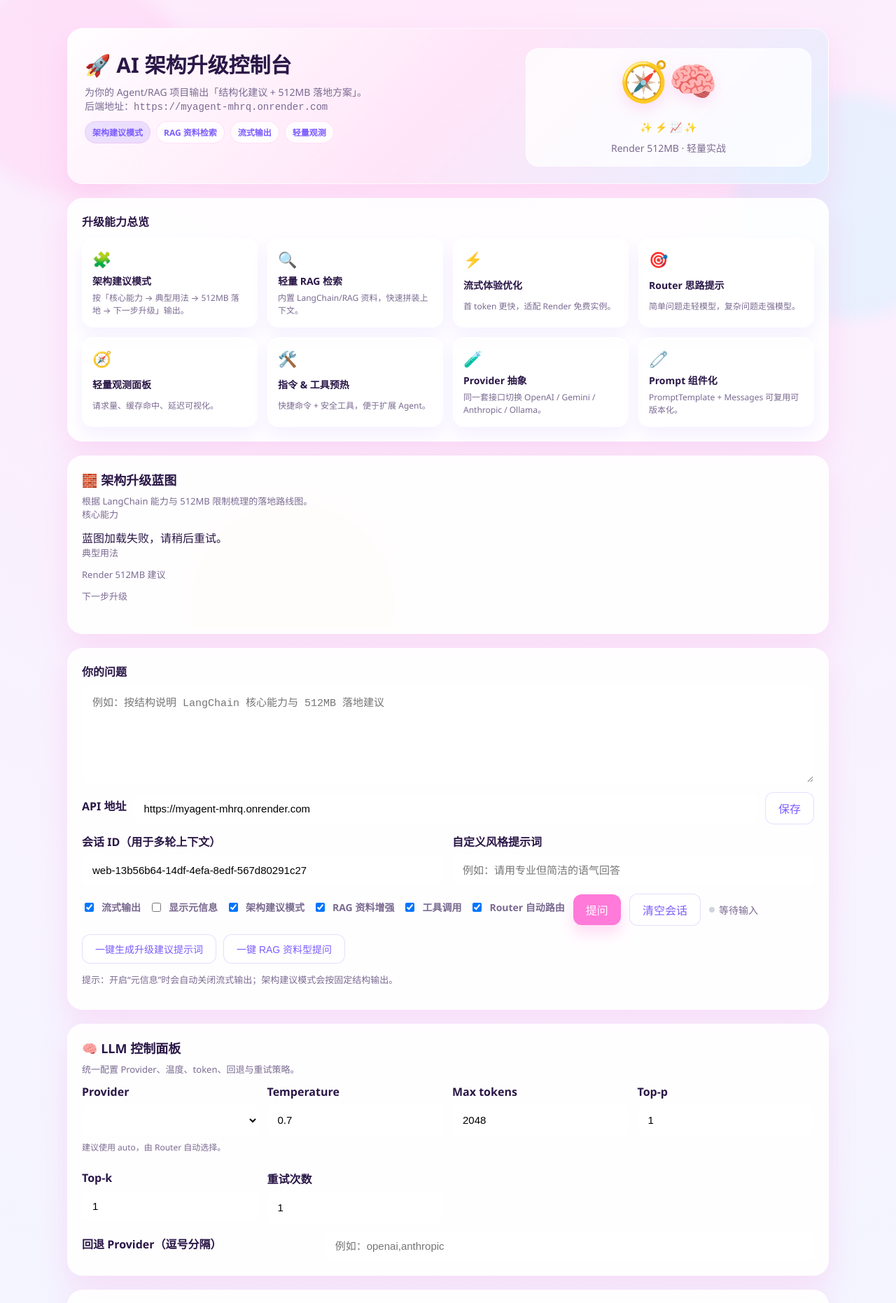
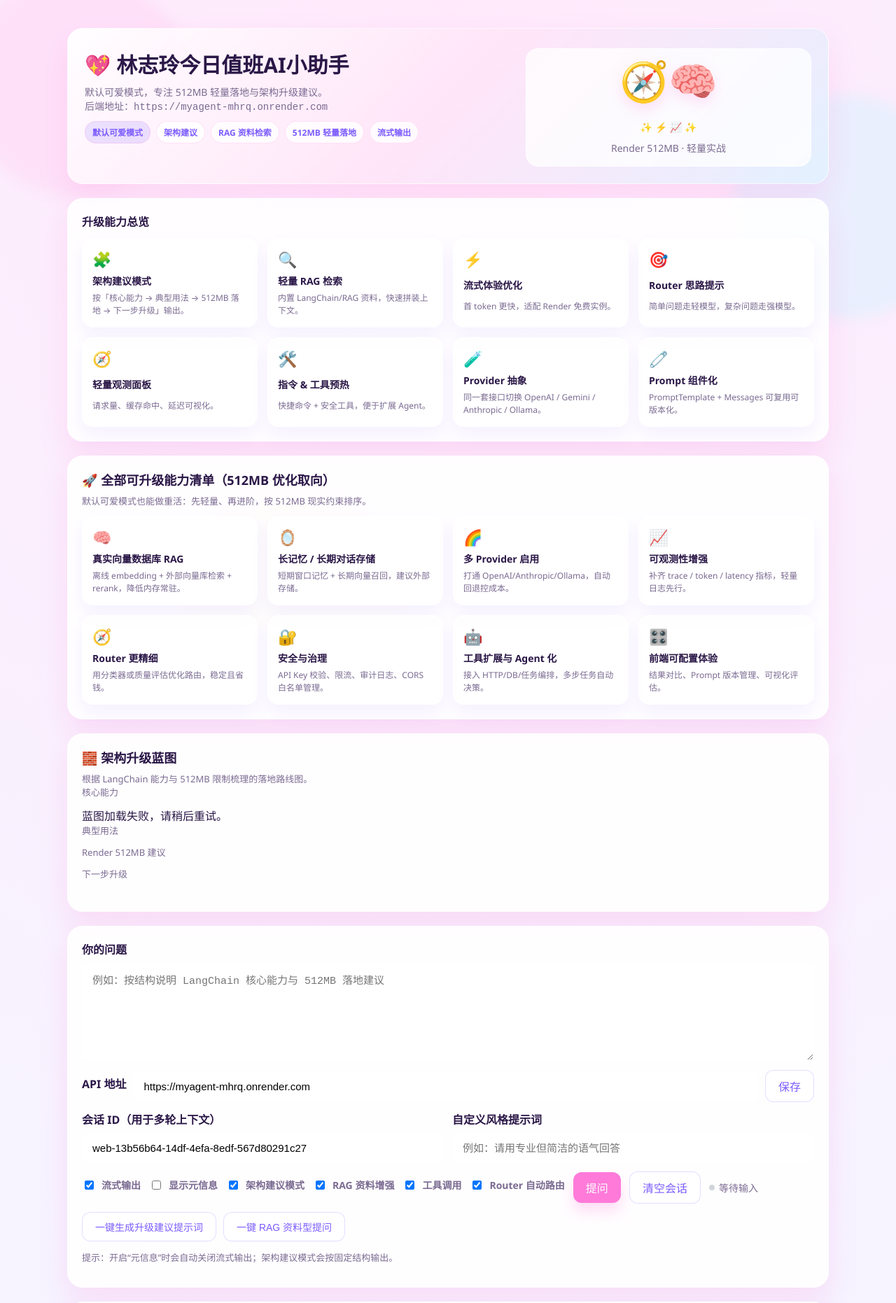
Before and after one commit to iehmltym/iehmltym.github.io, a Jekyll site: the page built from ai.html, in a window 1280 px wide. Shown: the top 1862 px of the page at 70% size. Built offline with Jekyll 4.4.1, drawn with Linux system fonts in a browser that asks for light colours; some of the changed text lies outside the part shown.

Commit message:
Update ai.html

```diff
--- a/ai.html
+++ b/ai.html
@@ -2,13 +2,12 @@
 layout: null
 permalink: /ai/
 ---
-
 <!doctype html>
 <html lang="zh">
 <head>
   <meta charset="utf-8" />
   <meta name="viewport" content="width=device-width, initial-scale=1" />
-  <title>AI 架构升级控制台</title>
+  <title>林志玲今日值班AI小助手</title>
   <style>
     :root {
       --bg: #fff7ff;
@@ -451,6 +450,7 @@ permalink: /ai/
       padding: 12px;
       font-size: 12px;
       color: var(--muted);
+      white-space: pre-wrap;
     }
 
     .form-hint {
@@ -469,14 +469,15 @@ permalink: /ai/
   <div class="wrap">
     <div class="hero">
       <div>
-        <h1>🚀 AI 架构升级控制台</h1>
-        <p>为你的 Agent/RAG 项目输出「结构化建议 + 512MB 落地方案」。</p>
+        <h1>💖 林志玲今日值班AI小助手</h1>
+        <p>默认可爱模式，专注 512MB 轻量落地与架构升级建议。</p>
         <p class="muted">后端地址：<code id="apiBase"></code></p>
         <div class="hero-tags">
-          <span class="tag emphasis">架构建议模式</span>
+          <span class="tag emphasis">默认可爱模式</span>
+          <span class="tag">架构建议</span>
           <span class="tag">RAG 资料检索</span>
+          <span class="tag">512MB 轻量落地</span>
           <span class="tag">流式输出</span>
-          <span class="tag">轻量观测</span>
         </div>
       </div>
       <div class="hero-art">
@@ -528,6 +529,53 @@ permalink: /ai/
           <span>🧷</span>
           <strong>Prompt 组件化</strong>
           <p>PromptTemplate + Messages 可复用可版本化。</p>
+        </div>
+      </div>
+    </div>
+
+    <div class="card">
+      <h3 class="section-title">🚀 全部可升级能力清单（512MB 优化取向）</h3>
+      <p class="section-subtitle">默认可爱模式也能做重活：先轻量、再进阶，按 512MB 现实约束排序。</p>
+      <div class="feature-grid">
+        <div class="feature-card">
+          <span>🧠</span>
+          <strong>真实向量数据库 RAG</strong>
+          <p>离线 embedding + 外部向量库检索 + rerank，降低内存常驻。</p>
+        </div>
+        <div class="feature-card">
+          <span>🪞</span>
+          <strong>长记忆 / 长期对话存储</strong>
+          <p>短期窗口记忆 + 长期向量召回，建议外部存储。</p>
+        </div>
+        <div class="feature-card">
+          <span>🌈</span>
+          <strong>多 Provider 启用</strong>
+          <p>打通 OpenAI/Anthropic/Ollama，自动回退控成本。</p>
+        </div>
+        <div class="feature-card">
+          <span>📈</span>
+          <strong>可观测性增强</strong>
+          <p>补齐 trace / token / latency 指标，轻量日志先行。</p>
+        </div>
+        <div class="feature-card">
+          <span>🧭</span>
+          <strong>Router 更精细</strong>
+          <p>用分类器或质量评估优化路由，稳定且省钱。</p>
+        </div>
+        <div class="feature-card">
+          <span>🔐</span>
+          <strong>安全与治理</strong>
+          <p>API Key 校验、限流、审计日志、CORS 白名单管理。</p>
+        </div>
+        <div class="feature-card">
+          <span>🤖</span>
+          <strong>工具扩展与 Agent 化</strong>
+          <p>接入 HTTP/DB/任务编排，多步任务自动决策。</p>
+        </div>
+        <div class="feature-card">
+          <span>🎛️</span>
+          <strong>前端可配置体验</strong>
+          <p>结果对比、Prompt 版本管理、可视化评估。</p>
         </div>
       </div>
     </div>
@@ -671,6 +719,28 @@ permalink: /ai/
     </div>
 
     <div class="card">
+      <h3 class="section-title">🛰️ 运营控制台（超轻量 512MB 友好）</h3>
+      <p class="section-subtitle">一键查看系统状态、近期请求、缓存与会话，运营更稳。</p>
+      <div class="action-bar">
+        <button class="ghost" onclick="loadSystemInfo()">刷新系统状态</button>
+        <button class="ghost" onclick="loadObservability()">拉取最近请求</button>
+        <button class="ghost" onclick="clearObservability()">清空请求日志</button>
+        <button class="ghost" onclick="clearCache()">清空回答缓存</button>
+      </div>
+      <div class="grid">
+        <div>
+          <label>系统状态</label>
+          <pre id="systemInfo">等待查询...</pre>
+        </div>
+        <div>
+          <label>最近请求日志</label>
+          <pre id="observabilityEvents">等待查询...</pre>
+        </div>
+      </div>
+      <p class="muted">提示：日志与缓存均为内存级别，重启后会清空。</p>
+    </div>
+
+    <div class="card">
       <label>回答</label>
       <pre id="ans">这里会显示 AI 的回答～</pre>
       <div id="metaPanel" class="meta">元信息会显示在这里。</div>
@@ -809,6 +879,58 @@ permalink: /ai/
       }
     }
 
+    async function loadSystemInfo() {
+      const panel = document.getElementById("systemInfo");
+      panel.textContent = "加载中...";
+      try {
+        const resp = await fetch(`${apiBase}/system`);
+        if (!resp.ok) throw new Error("无法获取系统状态");
+        const data = await resp.json();
+        panel.textContent = JSON.stringify(data, null, 2);
+      } catch (e) {
+        panel.textContent = "系统状态获取失败，请稍后重试。";
+      }
+    }
+
+    async function loadObservability() {
+      const panel = document.getElementById("observabilityEvents");
+      panel.textContent = "加载中...";
+      try {
+        const resp = await fetch(`${apiBase}/observability/logs?limit=20`);
+        if (!resp.ok) throw new Error("无法获取观测日志");
+        const data = await resp.json();
+        panel.textContent = JSON.stringify(data.events || [], null, 2);
+      } catch (e) {
+        panel.textContent = "观测日志获取失败，请稍后重试。";
+      }
+    }
+
+    async function clearObservability() {
+      const panel = document.getElementById("observabilityEvents");
+      panel.textContent = "清空中...";
+      try {
+        const resp = await fetch(`${apiBase}/observability/clear`, { method: "POST" });
+        if (!resp.ok) throw new Error("无法清空日志");
+        const data = await resp.json();
+        panel.textContent = `已清空 ${data.cleared} 条日志。`;
+      } catch (e) {
+        panel.textContent = "清空失败，请稍后重试。";
+      }
+    }
+
+    async function clearCache() {
+      const panel = document.getElementById("systemInfo");
+      panel.textContent = "清空中...";
+      try {
+        const resp = await fetch(`${apiBase}/cache/clear`, { method: "POST" });
+        if (!resp.ok) throw new Error("无法清空缓存");
+        const data = await resp.json();
+        panel.textContent = `缓存已清空，清除 ${data.cleared} 条，剩余 ${data.cache_size}。`;
+      } catch (e) {
+        panel.textContent = "清空失败，请稍后重试。";
+      }
+    }
+
     async function clearSession() {
       const sessionId = sessionInput.value.trim();
       if (!sessionId) {
```
Also changed, not shown: other parts of ai.html (+2 -0 lines).
